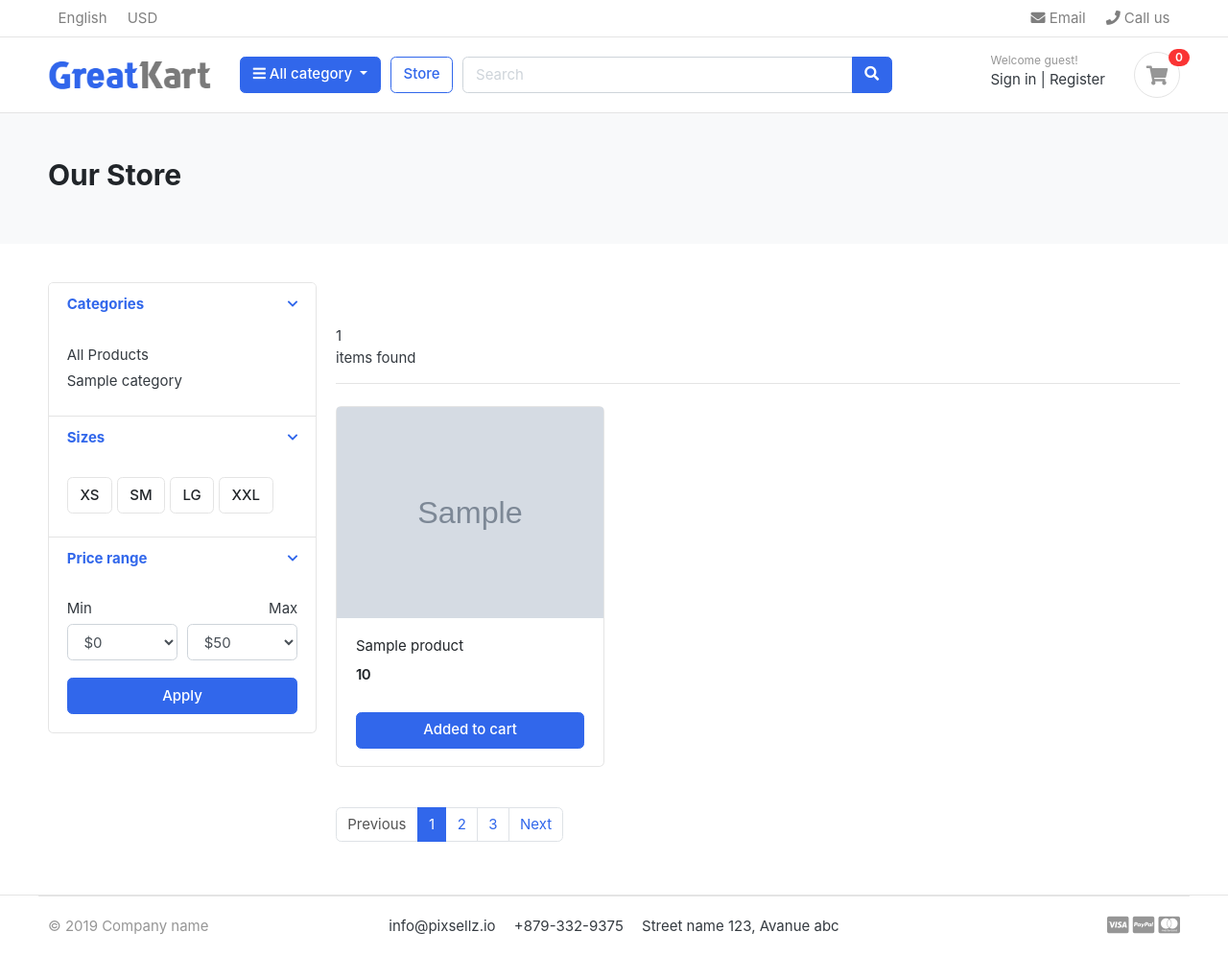
After one commit to RUPESH-YADRAJ/E-COMMERCE-WEBSITE, a Django app: page /store/ in a window 1280 px wide. The commit adds this page. Shown: the whole page at 96% size. Run offline with Django 5.2, Linux system fonts and the light colour scheme; tables that the repository leaves empty hold one stand-in row (values such as "Sample post"); grey boxes marked "Sample" are stand-in pictures; some libraries are stand-ins or nearby versions; some web fonts are replaced.

Commit message:
store and product

```diff
--- /dev/null
+++ b/category/context_processors.py
@@ -0,0 +1,5 @@
+from .models import Category
+
+def menu_links(request):
+  links = Category.objects.all()
+  return dict(links = links)
--- a/category/models.py
+++ b/category/models.py
@@ -1,5 +1,5 @@
 from django.db import models
-
+from django.urls import reverse
 class Category(models.Model):
   category_name = models.CharField(max_length = 50)
   slug = models.SlugField(max_length= 100, unique=True)
@@ -10,5 +10,8 @@ class Category(models.Model):
     verbose_name = 'category'
     verbose_name_plural = 'categories'
 
+  def get_url(self):
+    return reverse('products_by_category', args = [self.slug])
+
   def __str__(self):
     return self.category_name
--- a/greatkart/settings.py
+++ b/greatkart/settings.py
@@ -64,6 +64,7 @@ TEMPLATES = [
                 "django.template.context_processors.request",
                 "django.contrib.auth.context_processors.auth",
                 "django.contrib.messages.context_processors.messages",
+                "category.context_processors.menu_links",
             ],
         },
     },
--- a/greatkart/urls.py
+++ b/greatkart/urls.py
@@ -16,7 +16,7 @@ Including another URLconf
 """
 
 from django.contrib import admin
-from django.urls import path
+from django.urls import path,include
 from . import views
 from django.conf.urls.static import static
 from django.conf import settings
@@ -24,4 +24,5 @@ from django.conf import settings
 urlpatterns = [
     path("admin/", admin.site.urls),
     path("",views.home, name = 'home'),
+    path("store/", include('store.urls')),
 ] + static(settings.MEDIA_URL, document_root=settings.MEDIA_ROOT)
--- a/store/models.py
+++ b/store/models.py
@@ -1,5 +1,6 @@
 from django.db import models
 from category.models import Category
+from django.urls import reverse
 # Create your models here.
 class Product(models.Model):
   product_name = models.CharField(max_length=200, unique = True)
@@ -13,6 +14,7 @@ class Product(models.Model):
   created_date = models.DateTimeField(auto_now_add = True)
   modified_date = models.DateTimeField(auto_now = True)
 
-
+  def get_url(self):
+    return reverse('product_detail', args = [self.category.slug, self.slug])
   def __str__(self):
     return self.product_name
--- /dev/null
+++ b/store/urls.py
@@ -0,0 +1,8 @@
+from django.urls import path, include
+from . import views
+
+urlpatterns = [
+  path('', views.store, name= 'store'),
+  path('<slug:category_slug>/', views.store, name = 'products_by_category'),
+  path('<slug:category_slug>/<slug:product_slug>/', views.product_detail, name = 'product_detail'),
+]
--- a/store/views.py
+++ b/store/views.py
@@ -1,3 +1,31 @@
-from django.shortcuts import render
+from django.shortcuts import render, get_object_or_404
+from .models import Product
+from category.models import Category
+def store(request, category_slug = None):
+  categories = None
+  products = None
+  if category_slug != None:
+    categories = get_object_or_404(Category, slug = category_slug)
+    products = Product.objects.filter(category = categories, is_available = True)
+    product_count = products.count()
+  else:
+    products = Product.objects.all().filter(is_available = True)
+    product_count = products.count()
+  context = {
+    'products':products,
+    'product_count': product_count
+  }
+  return render (request, 'store/store.html', context)
 
-# Create your views here.
+
+def product_detail(request, category_slug, product_slug):
+  try:
+    single_product = Product.objects.get(category__slug = category_slug, slug = product_slug)
+  except Exception as e:
+    raise e
+
+  context = {
+    'single_product': single_product,
+  }
+
+  return render(request, 'store/product_detail.html', context)
--- a/templates/home.html
+++ b/templates/home.html
@@ -19,7 +19,7 @@
 <div class="container">
 
 <header class="section-heading">
-	<a href="./store.html" class="btn btn-outline-primary float-right">See all</a>
+	<a href="{% url 'store' %}" class="btn btn-outline-primary float-right">See all</a>
 	<h3 class="section-title">Popular products</h3>
 </header><!-- sect-heading -->
 
@@ -28,9 +28,9 @@
 	{% for product in products %}
 	<div class="col-md-3">
 		<div class="card card-product-grid">
-			<a href="./product-detail.html" class="img-wrap"> <img src="{{ product.images.url }}"> </a>
+			<a href="{{product.get_url}}" class="img-wrap"> <img src="{{ product.images.url }}"> </a>
 			<figcaption class="info-wrap">
-				<a href="./product-detail.html" class="title">{{ product.product_name }}</a>
+				<a href="{{product.get_url}}" class="title">{{ product.product_name }}</a>
 				<div class="price mt-1">{{ product.price }}</div> <!-- price-wrap.// -->
 			</figcaption>
 		</div>
--- a/templates/includes/navbar.html
+++ b/templates/includes/navbar.html
@@ -27,7 +27,7 @@
 	<div class="container">
 <div class="row align-items-center">
 	<div class="col-lg-2 col-md-3 col-6">
-		<a href="./" class="brand-wrap">
+		<a href="{% url 'home' %}" class="brand-wrap">
 			<img class="logo" src="{% static './images/logo.png' %}">
 		</a> <!-- brand-wrap.// -->
 	</div>
@@ -37,16 +37,14 @@
 				<i class="fa fa-bars"></i> All category
 			</button>
 			<div class="dropdown-menu">
-				<a class="dropdown-item" href="#">Machinery / Mechanical Parts / Tools </a>
-				<a class="dropdown-item" href="#">Consumer Electronics / Home Appliances </a>
-				<a class="dropdown-item" href="#">Auto / Transportation</a>
-				<a class="dropdown-item" href="#">Apparel / Textiles / Timepieces </a>
-				<a class="dropdown-item" href="#">Home & Garden / Construction / Lights </a>
-				<a class="dropdown-item" href="#">Beauty & Personal Care / Health </a>
+				<a class="dropdown-item" href="{% url 'store' %}">All Products</a>
+				{% for category in links %}
+				<a class="dropdown-item" href="{{category.get_url}}">{{category.category_name}}</a>
+				{% endfor %}
 			</div>
 		</div>  <!-- category-wrap.// -->
 	</div> <!-- col.// -->
-	<a href="./store.html" class="btn btn-outline-primary">Store</a>
+	<a href="{% url 'store'%}" class="btn btn-outline-primary">Store</a>
 	<div class="col-lg  col-md-6 col-sm-12 col">
 		<form action="#" class="search">
 			<div class="input-group w-100">
--- /dev/null
+++ b/templates/store/store.html
@@ -0,0 +1,167 @@
+{% extends 'base.html' %}
+{% load static %}
+{% block content %}
+
+<!-- ========================= SECTION PAGETOP ========================= -->
+<section class="section-pagetop bg">
+<div class="container">
+	<h2 class="title-page">Our Store</h2>
+
+</div> <!-- container //  -->
+</section>
+<!-- ========================= SECTION INTRO END// ========================= -->
+
+<!-- ========================= SECTION CONTENT ========================= -->
+<section class="section-content padding-y">
+<div class="container">
+
+<div class="row">
+	<aside class="col-md-3">
+
+<div class="card">
+	<article class="filter-group">
+		<header class="card-header">
+			<a href="#" data-toggle="collapse" data-target="#collapse_1" aria-expanded="true" class="">
+				<i class="icon-control fa fa-chevron-down"></i>
+				<h6 class="title">Categories</h6>
+			</a>
+		</header>
+		<div class="filter-content collapse show" id="collapse_1" style="">
+			<div class="card-body">
+
+				<ul class="list-menu">
+				<li><a href="{% url 'store' %}">All Products  </a></li>
+					{% for category in links %}
+				<li><a href="{{category.get_url}}">{{category.category_name}}  </a></li>
+				{% endfor %}
+				</ul>
+
+			</div> <!-- card-body.// -->
+		</div>
+	</article> <!-- filter-group  .// -->
+	<article class="filter-group">
+		<header class="card-header">
+			<a href="#" data-toggle="collapse" data-target="#collapse_4" aria-expanded="true" class="">
+				<i class="icon-control fa fa-chevron-down"></i>
+				<h6 class="title">Sizes </h6>
+			</a>
+		</header>
+		<div class="filter-content collapse show" id="collapse_4" style="">
+			<div class="card-body">
+			  <label class="checkbox-btn">
+			    <input type="checkbox">
+			    <span class="btn btn-light"> XS </span>
+			  </label>
+
+			  <label class="checkbox-btn">
+			    <input type="checkbox">
+			    <span class="btn btn-light"> SM </span>
+			  </label>
+
+			  <label class="checkbox-btn">
+			    <input type="checkbox">
+			    <span class="btn btn-light"> LG </span>
+			  </label>
+
+			  <label class="checkbox-btn">
+			    <input type="checkbox">
+			    <span class="btn btn-light"> XXL </span>
+			  </label>
+		</div><!-- card-body.// -->
+		</div>
+	</article> <!-- filter-group .// -->
+
+	<article class="filter-group">
+		<header class="card-header">
+			<a href="#" data-toggle="collapse" data-target="#collapse_3" aria-expanded="true" class="">
+				<i class="icon-control fa fa-chevron-down"></i>
+				<h6 class="title">Price range </h6>
+			</a>
+		</header>
+		<div class="filter-content collapse show" id="collapse_3" style="">
+			<div class="card-body">
+
+				<div class="form-row">
+				<div class="form-group col-md-6">
+				  <label>Min</label>
+				  <!-- <input class="form-control" placeholder="$0" type="number"> -->
+				  	<select class="mr-2 form-control">
+						<option value="0">$0</option>
+						<option value="50">$50</option>
+						<option value="100">$100</option>
+						<option value="150">$150</option>
+						<option value="200">$200</option>
+						<option value="500">$500</option>
+						<option value="1000">$1000</option>
+					</select>
+				</div>
+				<div class="form-group text-right col-md-6">
+				  <label>Max</label>
+				  	<select class="mr-2 form-control">
+						<option value="50">$50</option>
+						<option value="100">$100</option>
+						<option value="150">$150</option>
+						<option value="200">$200</option>
+						<option value="500">$500</option>
+						<option value="1000">$1000</option>
+						<option value="2000">$2000+</option>
+					</select>
+				</div>
+				</div> <!-- form-row.// -->
+				<button class="btn btn-block btn-primary">Apply</button>
+			</div><!-- card-body.// -->
+		</div>
+	</article> <!-- filter-group .// -->
+
+</div> <!-- card.// -->
+
+	</aside> <!-- col.// -->
+	<main class="col-md-9">
+
+<header class="border-bottom mb-4 pb-3">
+		<div class="form-inline">
+			<br class="mr-md-auto"> <br>{{product_count}}</br> items found </span>
+
+		</div>
+</header><!-- sect-heading -->
+
+<div class="row">
+  {% for product in products %}
+	<div class="col-md-4">
+		<figure class="card card-product-grid">
+			<div class="img-wrap">
+				<a href="{{product.get_url}}"><img src="{{product.images.url}}"></a>
+			</div> <!-- img-wrap.// -->
+			<figcaption class="info-wrap">
+				<div class="fix-height">
+					<a href="{{product.get_url}}" class="title">{{product.product_name}}</a>
+					<div class="price-wrap mt-2">
+						<span class="price">{{product.price}}</span>
+					</div> <!-- price-wrap.// -->
+				</div>
+				<a href="#" class="btn btn-block btn-primary">Added to cart </a>
+			</figcaption>
+		</figure>
+	</div> <!-- col.// -->
+  {% endfor %}
+</div> <!-- row end.// -->
+
+
+<nav class="mt-4" aria-label="Page navigation sample">
+  <ul class="pagination">
+    <li class="page-item disabled"><a class="page-link" href="#">Previous</a></li>
+    <li class="page-item active"><a class="page-link" href="#">1</a></li>
+    <li class="page-item"><a class="page-link" href="#">2</a></li>
+    <li class="page-item"><a class="page-link" href="#">3</a></li>
+    <li class="page-item"><a class="page-link" href="#">Next</a></li>
+  </ul>
+</nav>
+
+	</main> <!-- col.// -->
+
+</div>
+
+</div> <!-- container .//  -->
+</section>
+<!-- ========================= SECTION CONTENT END// ========================= -->
+{% endblock %}
```
Also changed, not shown: templates/store/product_detail.html (added, +120 -0 lines).
